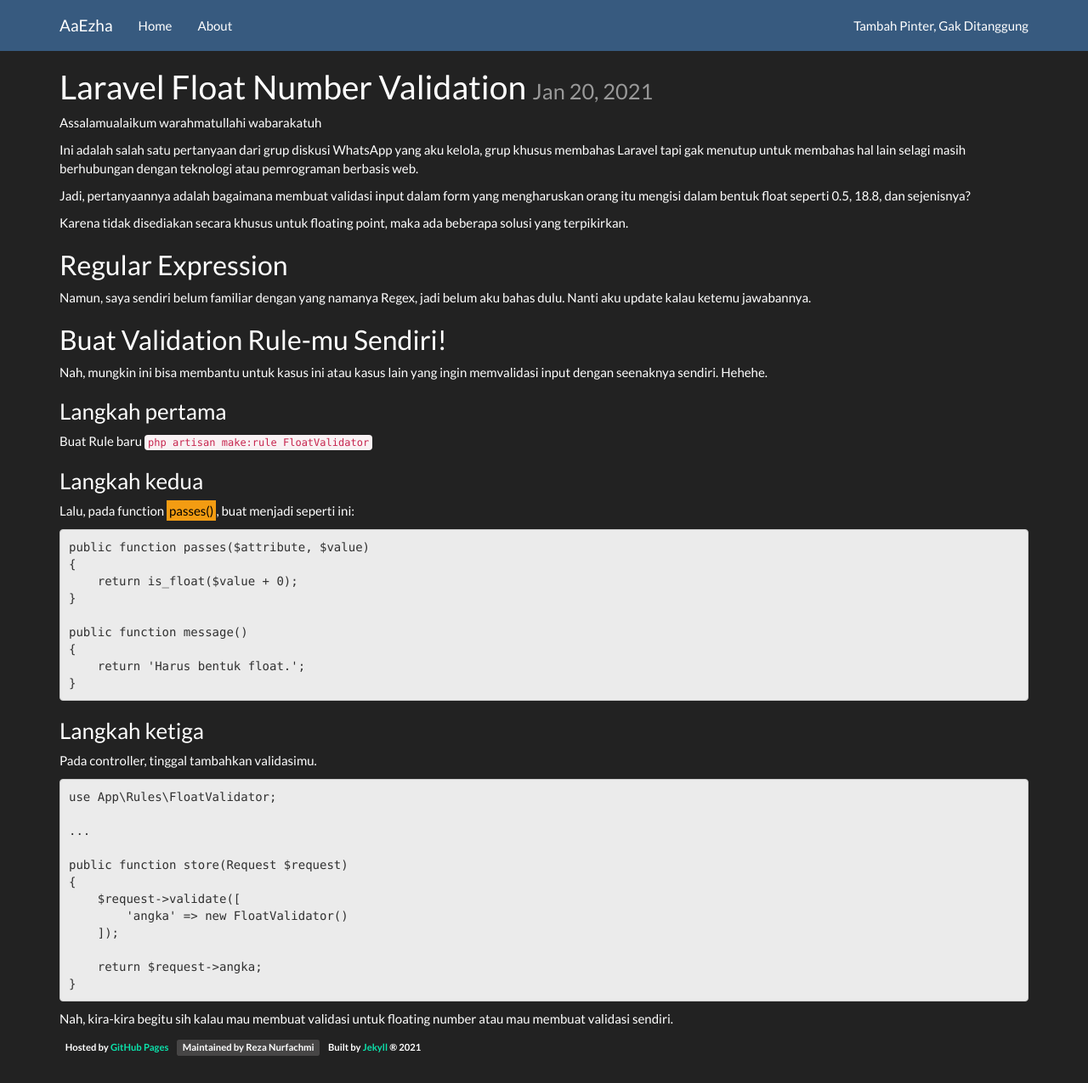
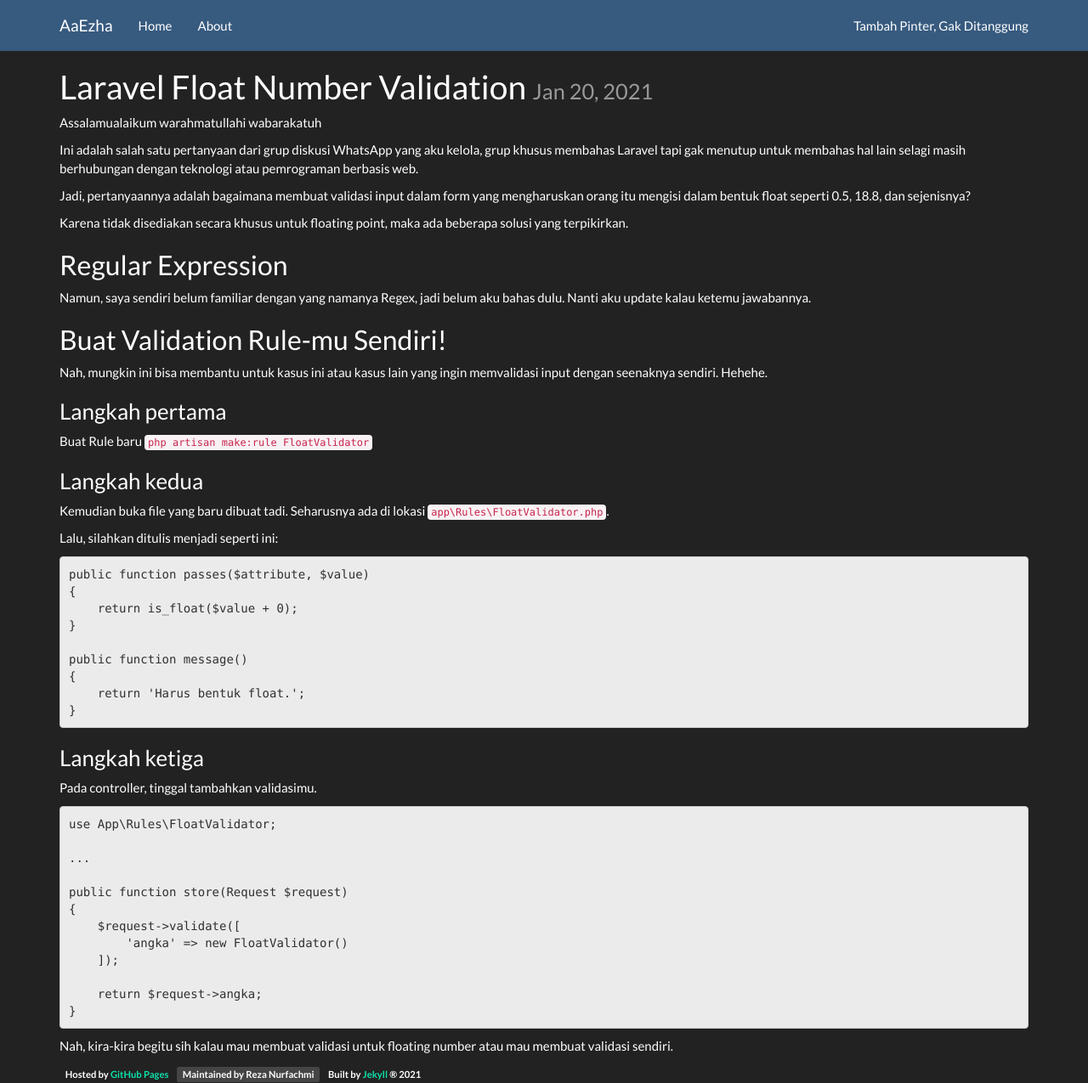
Before and after one commit to AaEzha/AaEzha.github.io, a Jekyll site: the page built from _posts/2021-01-20-laravel-float-number-validation.md, in a window 1280 px wide and 1275 px high. Shown: the whole window at 85% size. Built offline with Jekyll 4.4.1, drawn with Linux system fonts in a browser that asks for light colours.

Commit message:
Laravel Float Number Validation

````diff
--- a/_posts/2021-01-20-laravel-float-number-validation.md
+++ b/_posts/2021-01-20-laravel-float-number-validation.md
@@ -28,7 +28,10 @@
 
 ### Langkah kedua
 
-Lalu, pada function <mark>passes()</mark>, buat menjadi seperti ini:
+Kemudian buka file yang baru dibuat tadi. Seharusnya ada di lokasi `app\Rules\FloatValidator.php`.
+
+Lalu, silahkan ditulis menjadi seperti ini:
+
 ```
 public function passes($attribute, $value)
 {
````
